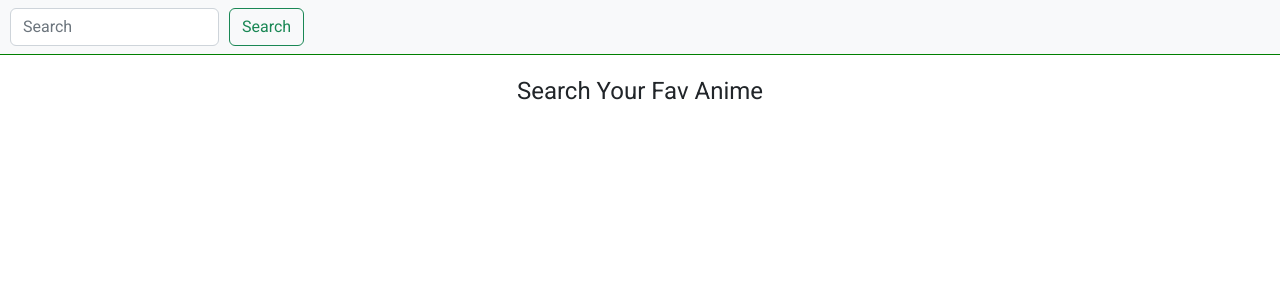
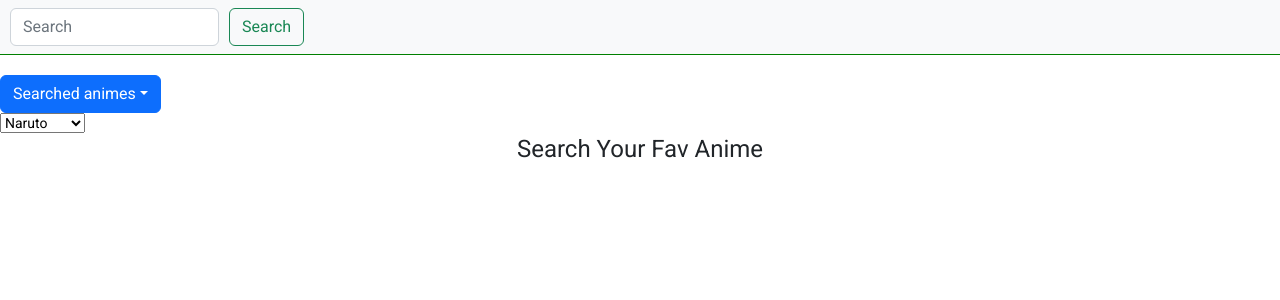
Before and after one commit to NikaBeruashvilii/anime, an Angular app: page / in a window 1280 px wide. Shown: the top 300 px of the page. Built offline with nearby package versions, Linux system fonts and the light colour scheme.

Commit message:
Small Commits

```diff
--- a/package.json
+++ b/package.json
@@ -21,6 +21,7 @@
     "@angular/platform-browser-dynamic": "^14.2.0",
     "@angular/router": "^14.2.0",
     "bootstrap": "^5.2.3",
+    "popper.js": "^1.16.1",
     "rxjs": "~7.5.0",
     "tslib": "^2.3.0",
     "zone.js": "~0.11.4"
--- a/src/app/header/navigation/navigation.component.html
+++ b/src/app/header/navigation/navigation.component.html
@@ -11,6 +11,36 @@
           (click)="onBtnSubmit()"
           class="btn btn-outline-success my-2 my-sm-0 button" type="submit">Search</button>
         </section>
-
     </nav>
 </section>
+<!-- <div mdbDropdown class="dropdown">
+  <a
+    class="btn btn-primary dropdown-toggle"
+    role="button"
+    id="dropdownMenuLink"
+    mdbDropdownToggle
+    aria-expanded="false"
+  >
+    Dropdown link
+  </a>
+  <ul mdbDropdownMenu class="dropdown-menu" aria-labelledby="dropdownMenuLink">
+    <li><a class="dropdown-item" href="#">Action</a></li>
+    <li><a class="dropdown-item" href="#">Another action</a></li>
+    <li><a class="dropdown-item" href="#">Something else here</a></li>
+  </ul>
+</div> -->
+<div class="dropdown">
+  <a class="btn btn-primary dropdown-toggle"
+  aria-expanded="false"
+  role="button"
+  >Searched animes</a>
+  <ul class="dropdown-menu">
+    <li><a class="dropdown-item" href="">Naruto</a></li>
+  </ul>
+</div>
+
+  <select>
+      <option value="actual value 1">Naruto</option>
+      <option value="actual value 2">One Piece</option>
+      <option routerLinkActive="active" routerLink="https://api.jikan.moe/v4/anime?q=Bleach&sfw" value="actual value 3">Bleach</option>
+  </select>
```
Also changed, not shown: 1 other file (tests, documents, lock files or other folders).
